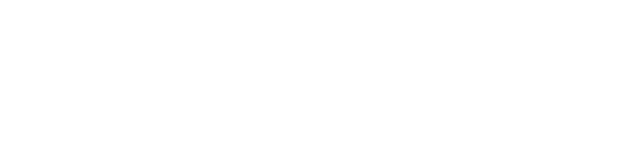
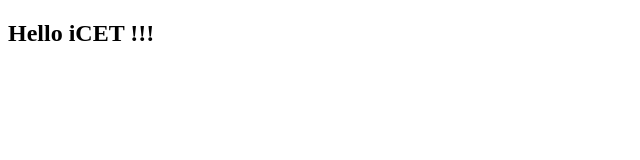
Before and after one commit to Udayanga1/icet-day-4, a plain HTML site: page index.html in a window 1280 px wide. Shown: the whole page, without its empty margins (0-640 px from the left). Drawn offline with Linux system fonts and the light colour scheme.

Commit message:
add h2 element

```diff
--- a/index.html
+++ b/index.html
@@ -6,6 +6,7 @@
     <title>Day 4</title>
 </head>
 <body>
+    <h2>Hello iCET !!!</h2>
 
 </body>
 </html>
```
